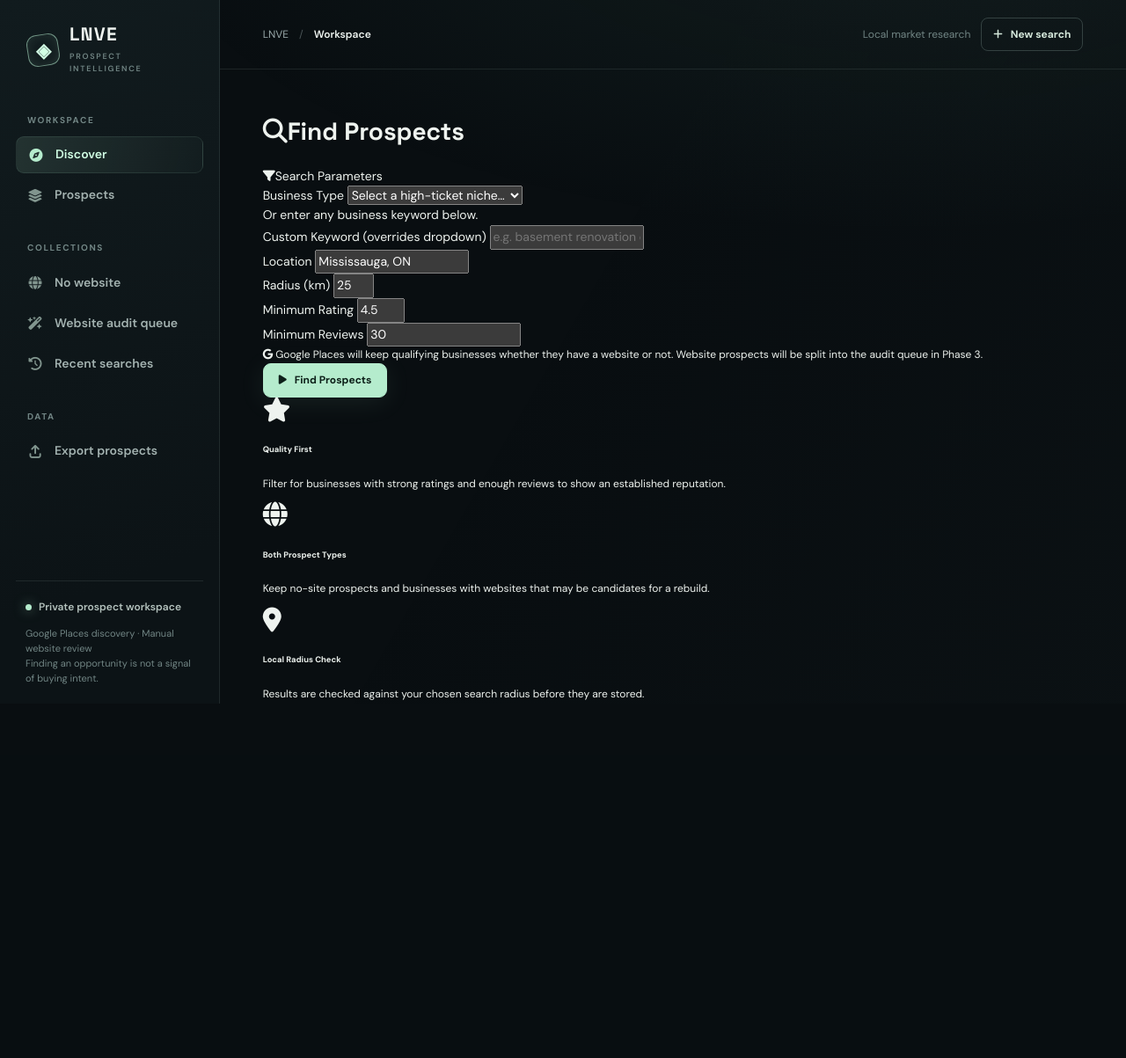
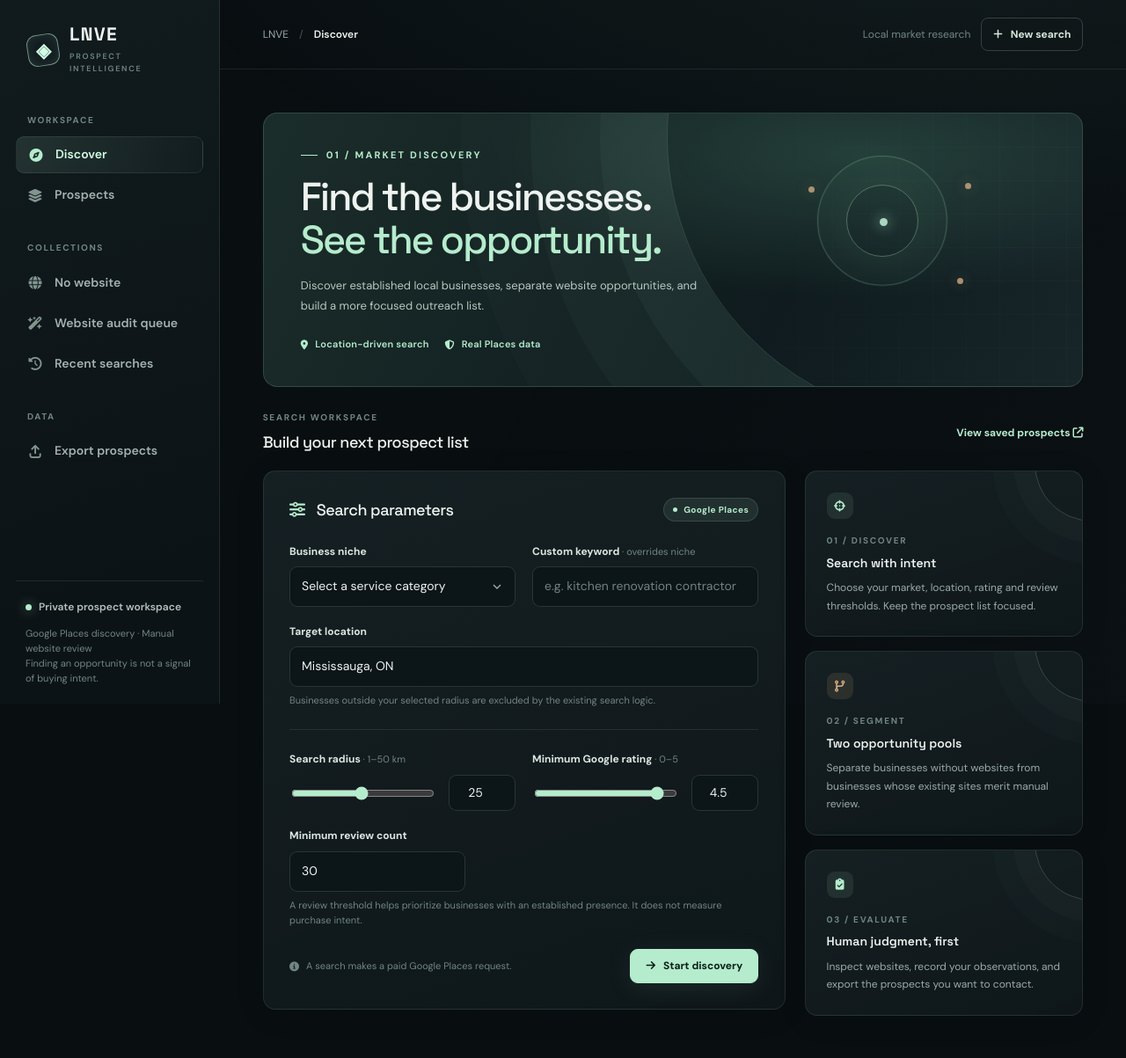
Before and after one commit to jenozu/LNVE, a Flask app: page / in a window 1280 px wide. Shown: the whole page at 88% size. Before the commit the page ends 800 px from the top, so only its background shows below. Run offline with Flask 3, Linux system fonts and the light colour scheme; parts of the project's set-up code (start-up, migrations or seed data) failed here and were passed over.

Commit message:
feat: cinematic discover page and real connected search controls

```diff
--- a/web/templates/index.html
+++ b/web/templates/index.html
@@ -1,113 +1,92 @@
 {% extends "base.html" %}
-{% block title %}Search{% endblock %}
-
+{% block title %}Discover{% endblock %}
+{% block breadcrumb %}Discover{% endblock %}
 {% block content %}
-<h1 class="mb-4"><i class="fas fa-search me-2 text-primary"></i>Find Prospects</h1>
-
-<div class="row g-4">
-    <div class="col-lg-7">
-        <div class="card">
-            <div class="card-header py-3">
-                <i class="fas fa-filter me-2"></i>Search Parameters
+<section class="hero" aria-labelledby="discover-title" data-reveal>
+  <div class="hero-art" aria-hidden="true"><span class="hero-pin"></span><span class="hero-point hero-point-a"></span><span class="hero-point hero-point-b"></span><span class="hero-point hero-point-c"></span></div>
+  <div class="page-eyebrow">01 / Market discovery</div>
+  <h1 id="discover-title">Find the businesses.<br><em>See the opportunity.</em></h1>
+  <p>Discover established local businesses, separate website opportunities, and build a more focused outreach list.</p>
+  <div class="hero-meta"><span><i class="fa-solid fa-location-dot" aria-hidden="true"></i> Location-driven search</span><span><i class="fa-solid fa-shield-halved" aria-hidden="true"></i> Real Places data</span></div>
+</section>
+<div class="section-heading" data-reveal>
+  <div><div class="section-label">Search workspace</div><h2 style="margin-top:7px">Build your next prospect list</h2></div>
+  <a href="{{ url_for('results.results') }}" class="text-link">View saved prospects <i class="fa-solid fa-arrow-up-right-from-square" aria-hidden="true"></i></a>
 </div>
-            <div class="card-body">
-                <form method="POST" action="{{ url_for('search.start_search') }}">
-                    <div class="mb-3">
-                        <label class="form-label fw-semibold">Business Type</label>
-                        <select class="form-select" name="search_type">
-                            <option value="">Select a high-ticket niche…</option>
+<div class="discover-grid">
+  <section class="panel panel-pad" aria-labelledby="search-parameters" data-reveal>
+    <div class="section-heading" style="margin-bottom:24px">
+      <h2 id="search-parameters"><i class="fa-solid fa-sliders" style="color:var(--mint);margin-right:9px" aria-hidden="true"></i> Search parameters</h2>
+      <span class="pill pill-mint">Google Places</span>
+    </div>
+    <form method="post" action="{{ url_for('search.start_search') }}" id="prospect-search-form">
+      <div class="field-grid">
+        <div class="field">
+          <label for="search-type">Business niche</label>
+          <select class="control" id="search-type" name="search_type">
+            <option value="">Select a service category</option>
             {% for value, label in search_types %}
             <option value="{{ value }}">{{ label }}</option>
             {% endfor %}
           </select>
-                        <div class="form-text">Or enter any business keyword below.</div>
         </div>
-
-                    <div class="mb-3">
-                        <label class="form-label fw-semibold">
-                            Custom Keyword <span class="text-muted">(overrides dropdown)</span>
-                        </label>
-                        <input type="text" class="form-control" name="custom_type"
-                               placeholder="e.g. basement renovation contractor">
+        <div class="field">
+          <label for="custom-type">Custom keyword <span class="field-note">· overrides niche</span></label>
+          <input class="control" type="text" id="custom-type" name="custom_type" placeholder="e.g. kitchen renovation contractor" autocomplete="off" maxlength="120">
         </div>
-
-                    <div class="mb-3">
-                        <label class="form-label fw-semibold">Location</label>
-                        <input type="text" class="form-control" name="location_name"
-                               value="Mississauga, ON" required
-                               placeholder="City name, address, or lat,lng">
-                    </div>
-
-                    <div class="row g-3">
-                        <div class="col-md-4">
-                            <label class="form-label fw-semibold">Radius (km)</label>
-                            <input type="number" class="form-control" name="radius"
-                                   value="25" min="1" max="50" step="1" required>
-                        </div>
-
-                        <div class="col-md-4">
-                            <label class="form-label fw-semibold">Minimum Rating</label>
-                            <input type="number" class="form-control" name="min_rating"
-                                   value="4.5" min="0" max="5" step="0.1" required>
-                        </div>
-
-                        <div class="col-md-4">
-                            <label class="form-label fw-semibold">Minimum Reviews</label>
-                            <input type="number" class="form-control" name="min_reviews"
-                                   value="30" min="0" step="1" required>
+        <div class="field field-full">
+          <label for="location-name">Target location</label>
+          <input class="control" id="location-name" type="text" name="location_name" value="Mississauga, ON" placeholder="City, address, or latitude,longitude" required autocomplete="address-level2">
+          <div class="field-note" style="margin-top:7px">Businesses outside your selected radius are excluded by the existing search logic.</div>
         </div>
       </div>
-
-                    <div class="alert alert-light border small mt-4">
-                        <i class="fab fa-google me-1"></i>
-                        Google Places will keep qualifying businesses whether they
-                        have a website or not. Website prospects will be split into
-                        the audit queue in Phase 3.
-                    </div>
-
-                    <button type="submit" class="btn btn-primary btn-lg w-100">
-                        <i class="fas fa-play me-2"></i>Find Prospects
-                    </button>
-                </form>
+      <div class="form-divider"></div>
+      <div class="field-grid">
+        <div class="field" data-range-pair>
+          <label for="radius-number">Search radius <span class="field-note">· 1–50 km</span></label>
+          <div class="range-wrap">
+            <input type="range" min="1" max="50" step="1" value="25" aria-label="Search radius slider" data-range-control>
+            <input class="control range-value" id="radius-number" type="number" name="radius" value="25" min="1" max="50" step="1" required data-range-number>
           </div>
         </div>
-    </div>
-
-    <div class="col-lg-5">
-        <div class="row g-3">
-            <div class="col-12">
-                <div class="stat-card stat-blue">
-                    <i class="fas fa-star fa-2x mb-2 opacity-75"></i>
-                    <h6>Quality First</h6>
-                    <p class="mb-0 small opacity-75">
-                        Filter for businesses with strong ratings and enough reviews
-                        to show an established reputation.
-                    </p>
+        <div class="field" data-range-pair>
+          <label for="rating-number">Minimum Google rating <span class="field-note">· 0–5</span></label>
+          <div class="range-wrap">
+            <input type="range" min="0" max="5" step=".1" value="4.5" aria-label="Minimum rating slider" data-range-control>
+            <input class="control range-value" id="rating-number" type="number" name="min_rating" value="4.5" min="0" max="5" step=".1" required data-range-number>
           </div>
         </div>
-
-            <div class="col-12">
-                <div class="stat-card stat-green">
-                    <i class="fas fa-globe fa-2x mb-2 opacity-75"></i>
-                    <h6>Both Prospect Types</h6>
-                    <p class="mb-0 small opacity-75">
-                        Keep no-site prospects and businesses with websites that may
-                        be candidates for a rebuild.
-                    </p>
+        <div class="field field-full">
+          <label for="min-reviews">Minimum review count</label>
+          <input class="control" style="max-width:200px" id="min-reviews" name="min_reviews" type="number" value="30" min="0" step="1" required>
+          <div class="field-note" style="margin-top:7px">A review threshold helps prioritize businesses with an established presence. It does not measure purchase intent.</div>
         </div>
       </div>
-
-            <div class="col-12">
-                <div class="stat-card stat-purple">
-                    <i class="fas fa-map-marker-alt fa-2x mb-2 opacity-75"></i>
-                    <h6>Local Radius Check</h6>
-                    <p class="mb-0 small opacity-75">
-                        Results are checked against your chosen search radius before
-                        they are stored.
-                    </p>
+      <div class="form-footer">
+        <span class="helper-inline"><i class="fa-solid fa-circle-info" aria-hidden="true"></i> A search makes a paid Google Places request.</span>
+        <button class="btn btn-primary" id="start-search" type="submit"><i class="fa-solid fa-arrow-right" aria-hidden="true"></i> Start discovery</button>
       </div>
+    </form>
+  </section>
+  <aside class="insight-stack" aria-label="How LNVE works" data-reveal>
+    <div class="panel insight-card">
+      <div class="insight-icon"><i class="fa-solid fa-crosshairs" aria-hidden="true"></i></div>
+      <div class="section-label">01 / Discover</div>
+      <h3 style="margin-top:7px">Search with intent</h3>
+      <p>Choose your market, location, rating and review thresholds. Keep the prospect list focused.</p>
     </div>
+    <div class="panel insight-card">
+      <div class="insight-icon insight-icon-amber"><i class="fa-solid fa-code-branch" aria-hidden="true"></i></div>
+      <div class="section-label">02 / Segment</div>
+      <h3 style="margin-top:7px">Two opportunity pools</h3>
+      <p>Separate businesses without websites from businesses whose existing sites merit manual review.</p>
     </div>
+    <div class="panel insight-card">
+      <div class="insight-icon"><i class="fa-solid fa-clipboard-check" aria-hidden="true"></i></div>
+      <div class="section-label">03 / Evaluate</div>
+      <h3 style="margin-top:7px">Human judgment, first</h3>
+      <p>Inspect websites, record your observations, and export the prospects you want to contact.</p>
     </div>
+  </aside>
 </div>
 {% endblock %}
```
Lines whose indentation alone changed are shown as unchanged.
